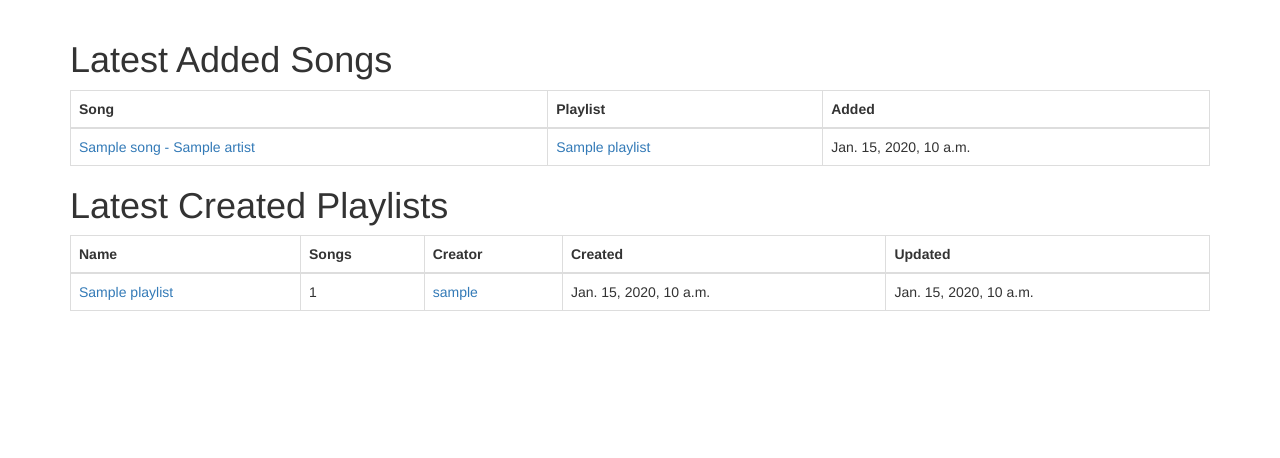
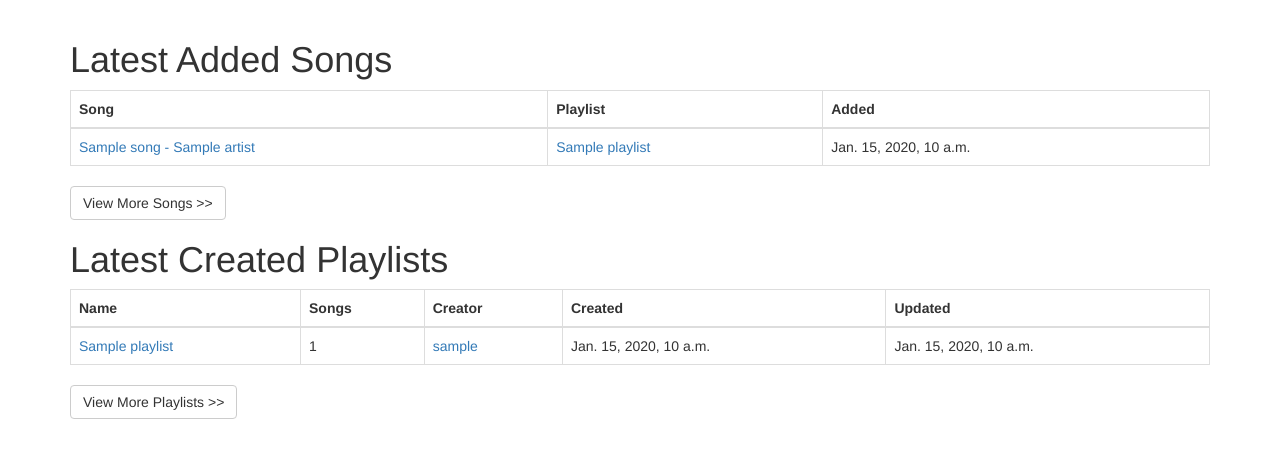
Before and after one commit to chaocodes/playlist-manager-django, a Django app: template manager/core/templates/core/home.html in a window 1280 px wide. Shown: the part 52-510 px from the top of the page. Run offline with Django 3.2, Linux system fonts and the light colour scheme; the template is opened without the code that fills it: most values are stand-ins (such as "Sample title", 1, 10 or a date in 2020); some libraries are stand-ins or nearby versions.

Commit message:
Add buttons to core home view to go to core songs and core playlists

```diff
--- a/manager/core/templates/core/home.html
+++ b/manager/core/templates/core/home.html
@@ -21,6 +21,9 @@
     </tr>
     {% endfor %}
 </table>
+<form action="{% url 'core:song' %}">
+    <button class="btn btn-default" type="submit">View More Songs >></button>
+</form>
 <h1>Latest Created Playlists</h1>
 <table class="table table-hover table-bordered">
     <thead>
@@ -43,4 +46,7 @@
     </tr>
     {% endfor %}
 </table>
+<form action="{% url 'core:playlist' %}">
+    <button class="btn btn-default" type="submit">View More Playlists >></button>
+</form>
 {% endblock %}
```
